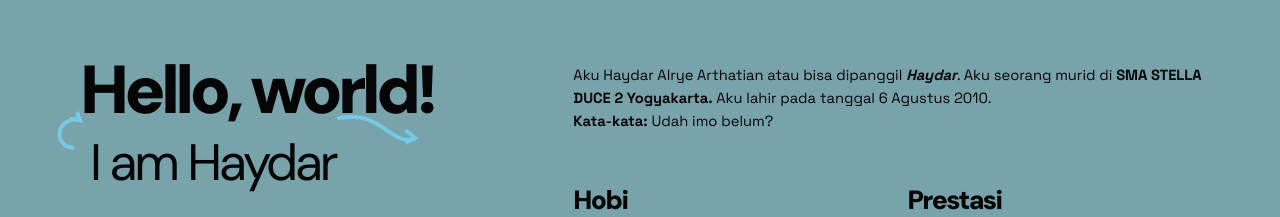
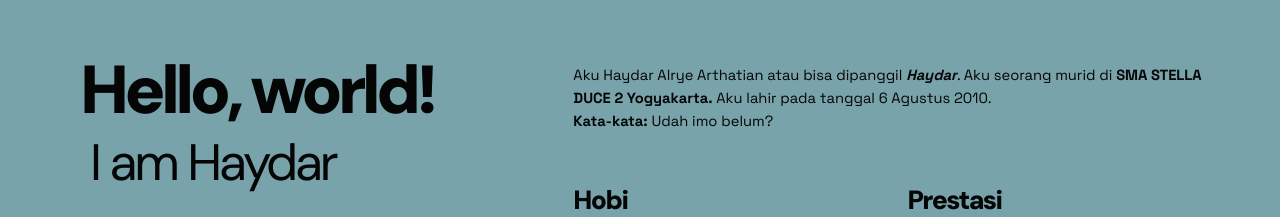
Before and after one commit to ujangcilok-hue/webportohaydarsungsang, a plain HTML site: page Haydar.html in a window 1280 px wide. Shown: the top 217 px of the page. Drawn offline with Linux system fonts and the light colour scheme.

Commit message:
Add files via upload

```diff
--- a/style.css
+++ b/style.css
@@ -149,12 +149,7 @@ body {
   margin-left: 14px;
 }
 .brand-arrows {
-  width: min(100%, 380px);
-  position: absolute;
-  left: 0;
-  top: 44px;
-  z-index: 1;
-  overflow: visible;
+  display: none;
 }
 .portrait-wrap {
   width: var(--portrait-width);
```
